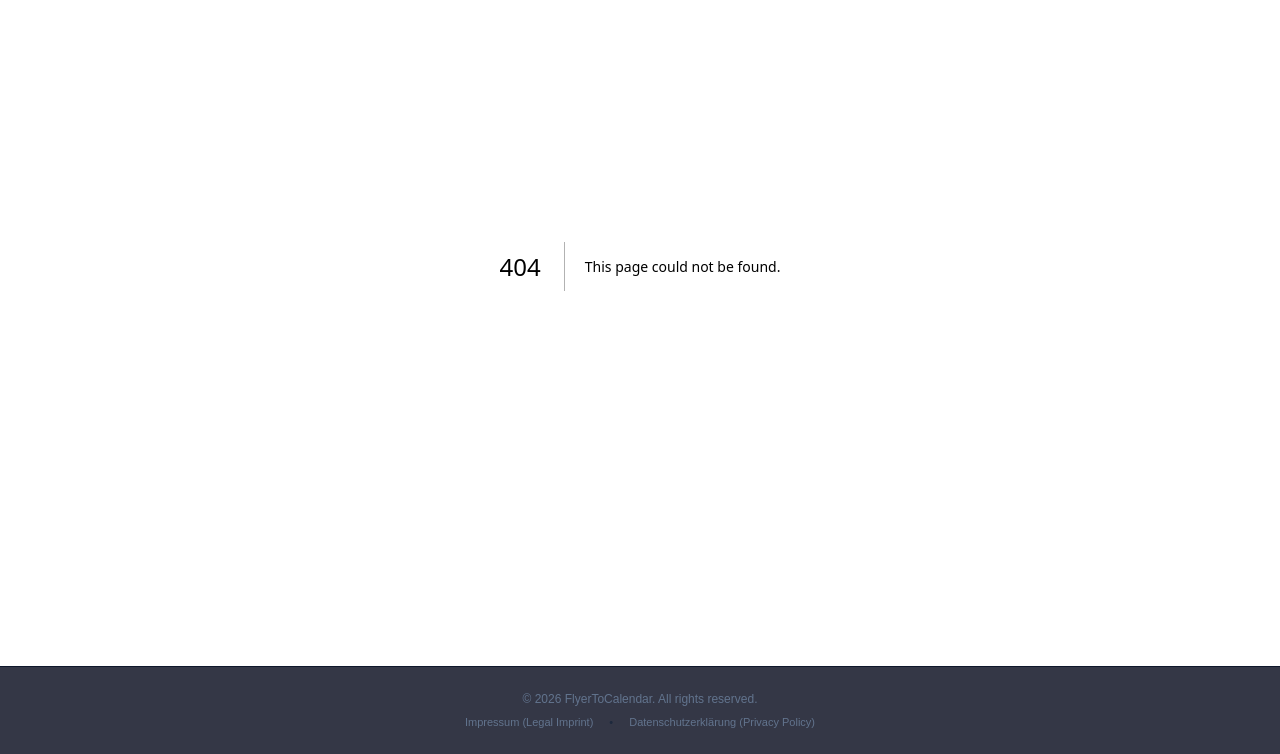
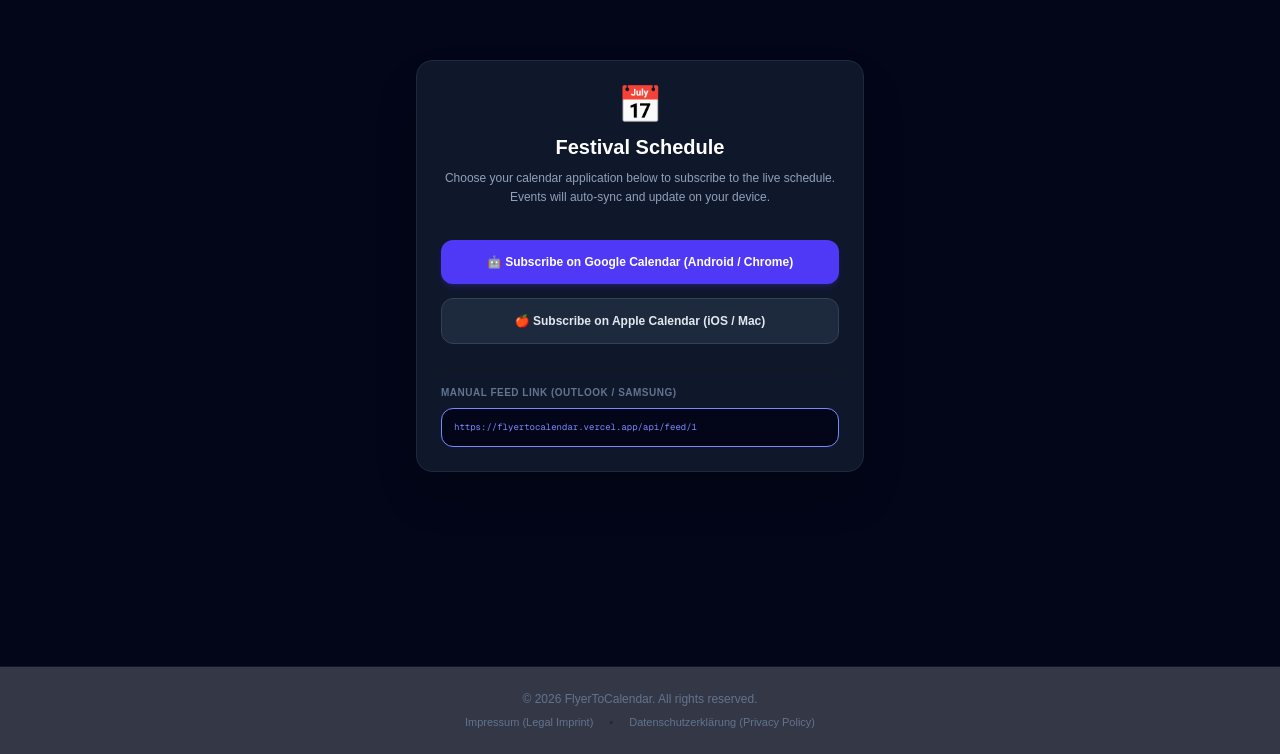
Before and after one commit to gagandabole-dev/FlyerToCalendar, a Next.js app: page /project/1/subscribe in a window 1280 px wide. Before the commit this address had no page. Shown: the part 134-888 px from the top of the page. Built offline with nearby package versions, Linux system fonts and the light colour scheme; no server answers; the database is empty.

Commit message:
fix(webcal): implement universal subscription landing page, update QR target, and enable trial preview feeds for draft projects

```diff
--- a/src/app/api/feed/[id]/route.ts
+++ b/src/app/api/feed/[id]/route.ts
@@ -24,6 +24,7 @@ export async function GET(
     }
 
     // 2. Access control check
+    let isPreview = false;
     let allowed = project.status === "paid" || project.status === "bypass";
     if (!allowed) {
       const hasServiceKey = process.env.SUPABASE_SERVICE_ROLE_KEY && process.env.SUPABASE_SERVICE_ROLE_KEY !== "dummy-key-for-build-validation";
@@ -45,7 +46,7 @@ export async function GET(
     }
 
     if (!allowed) {
-      return NextResponse.json({ error: "Access to this calendar feed is locked." }, { status: 403 });
+      isPreview = true;
     }
 
     // 2. Fetch project schedules
@@ -61,18 +62,20 @@ export async function GET(
 
     // 3. Construct Calendar
     const cal = new ICalCalendar({
-      name: `${project.event_name} - Schedule`,
+      name: `${project.event_name}${isPreview ? " [Preview]" : ""} - Schedule`,
       method: 'PUBLISH',
     });
     cal.timezone("Europe/Berlin");
 
-    for (const event of schedules) {
+    const eventsToRender = isPreview ? schedules.slice(0, 5) : schedules;
+
+    for (const event of eventsToRender) {
       cal.createEvent({
         id: event.id,
         sequence: 0,
         start: new Date(event.start_time),
         end: new Date(event.end_time),
-        summary: event.title,
+        summary: `${isPreview ? "[Preview] " : ""}${event.title}`,
         description: event.artist ? `Artist: ${event.artist}` : undefined,
         location: event.room || undefined,
         timezone: "Europe/Berlin",
--- a/src/app/page.tsx
+++ b/src/app/page.tsx
@@ -580,13 +580,15 @@ export default function Home() {
                 <div className="flex flex-col sm:flex-row gap-3 pt-2">
                   <button
                     onClick={() => setShowExportModal(true)}
-                    className="flex-1 py-2.5 px-4 rounded-xl font-bold bg-slate-850 hover:bg-slate-800 text-slate-200 hover:text-white transition border border-slate-750 flex items-center justify-center gap-2 text-xs shadow-md"
+                    disabled={anonCreating || !anonProjectId}
+                    className="flex-1 py-2.5 px-4 rounded-xl font-bold bg-slate-850 hover:bg-slate-800 disabled:opacity-50 text-slate-200 hover:text-white transition border border-slate-750 flex items-center justify-center gap-2 text-xs shadow-md"
                   >
-                    <span>💾</span> Download Combined .ICS
+                    {anonCreating ? "🔄 Syncing Feed..." : "💾 Download Combined .ICS"}
                   </button>
                   <button
                     onClick={() => setShowShareModal(true)}
-                    className="flex-1 py-2.5 px-4 rounded-xl font-bold bg-indigo-600 hover:bg-indigo-500 text-white transition flex items-center justify-center gap-2 text-xs shadow-lg shadow-indigo-600/20"
+                    disabled={anonCreating || !anonProjectId}
+                    className="flex-1 py-2.5 px-4 rounded-xl font-bold bg-indigo-600 hover:bg-indigo-500 disabled:opacity-50 text-white transition flex items-center justify-center gap-2 text-xs shadow-lg shadow-indigo-600/20"
                   >
                     <span>🔗</span> Generate Social Link & QR
                   </button>
--- /dev/null
+++ b/src/app/project/[id]/subscribe/page.tsx
@@ -0,0 +1,83 @@
+"use client";
+
+import React, { useEffect, useState, use } from "react";
+import { supabase } from "@/lib/supabaseClient";
+
+export default function SubscribeLandingPage({ params }: { params: Promise<{ id: string }> }) {
+  const { id } = use(params);
+  const [project, setProject] = useState<any>(null);
+  const [loading, setLoading] = useState(true);
+
+  useEffect(() => {
+    const fetchProject = async () => {
+      const { data } = await supabase
+        .from("projects")
+        .select("event_name")
+        .eq("id", id)
+        .single();
+      if (data) {
+        setProject(data);
+      }
+      setLoading(false);
+    };
+    fetchProject();
+  }, [id]);
+
+  if (loading) {
+    return (
+      <div className="min-h-screen bg-slate-950 flex items-center justify-center text-slate-400">
+        <div className="text-center space-y-2">
+          <div className="animate-spin text-2xl">🔄</div>
+          <p className="text-sm font-medium">Resolving calendar feed...</p>
+        </div>
+      </div>
+    );
+  }
+
+  const eventName = project?.event_name || "Festival Schedule";
+  const host = "flyertocalendar.vercel.app";
+  const webcalUrl = `webcal://${host}/api/feed/${id}`;
+  const httpUrl = `https://${host}/api/feed/${id}`;
+  const googleCalUrl = `https://www.google.com/calendar/render?cid=${encodeURIComponent(httpUrl)}`;
+
+  return (
+    <div className="min-h-screen bg-slate-950 flex items-center justify-center p-4">
+      <div className="bg-slate-900 border border-slate-800 rounded-2xl max-w-md w-full p-6 shadow-2xl space-y-6 text-center">
+        <div className="space-y-2">
+          <span className="text-4xl block">📅</span>
+          <h1 className="text-xl font-extrabold text-white">{eventName}</h1>
+          <p className="text-xs text-slate-400 leading-relaxed">
+            Choose your calendar application below to subscribe to the live schedule. Events will auto-sync and update on your device.
+          </p>
+        </div>
+
+        <div className="space-y-3.5 pt-2">
+          <a
+            href={googleCalUrl}
+            target="_blank"
+            rel="noopener noreferrer"
+            className="w-full py-3.5 bg-indigo-600 hover:bg-indigo-500 text-white rounded-xl text-xs font-bold transition shadow-md shadow-indigo-600/20 flex items-center justify-center gap-2"
+          >
+            🤖 Subscribe on Google Calendar (Android / Chrome)
+          </a>
+
+          <a
+            href={webcalUrl}
+            className="w-full py-3.5 bg-slate-800 hover:bg-slate-750 text-slate-200 border border-slate-700 rounded-xl text-xs font-bold transition flex items-center justify-center gap-2"
+          >
+            🍎 Subscribe on Apple Calendar (iOS / Mac)
+          </a>
+        </div>
+
+        <div className="pt-4 border-t border-slate-850 space-y-2 text-left">
+          <span className="text-[10px] font-bold tracking-wider text-slate-500 uppercase block">
+            Manual Feed Link (Outlook / Samsung)
+          </span>
+          <div className="bg-slate-950 p-3 rounded-xl border border-slate-850 select-all font-mono text-[9px] text-indigo-400 break-all">
+            {httpUrl}
+          </div>
+        </div>
+      </div>
+    </div>
+  );
+}
--- a/src/components/ExportModal.tsx
+++ b/src/components/ExportModal.tsx
@@ -42,8 +42,9 @@ export default function ExportModal({
   const webcalUrl = `webcal://${host}/api/feed/${projectId || "dummy"}`;
   const webcalsUrl = `webcals://${host}/api/feed/${projectId || "dummy"}`;
   const httpUrl = `https://${host}/api/feed/${projectId || "dummy"}`;
+  const subscribePageUrl = `https://${host}/project/${projectId || "dummy"}/subscribe`;
   const qrCodeImageUrl = `https://api.qrserver.com/v1/create-qr-code/?size=200x200&data=${encodeURIComponent(
-    webcalsUrl
+    subscribePageUrl
   )}&color=0f172a&bgcolor=ffffff`;
 
   const handleCopyLink = () => {
```
